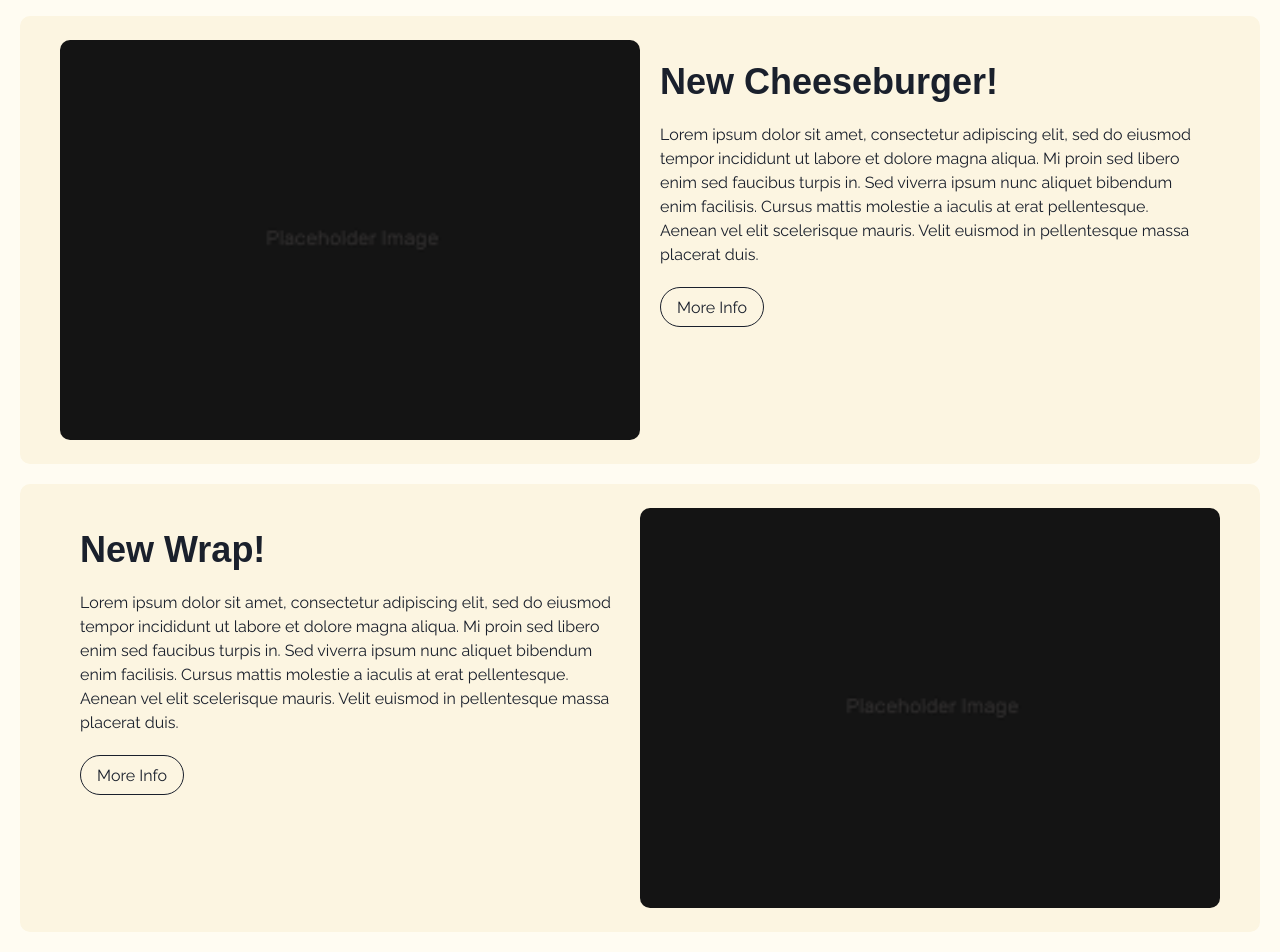
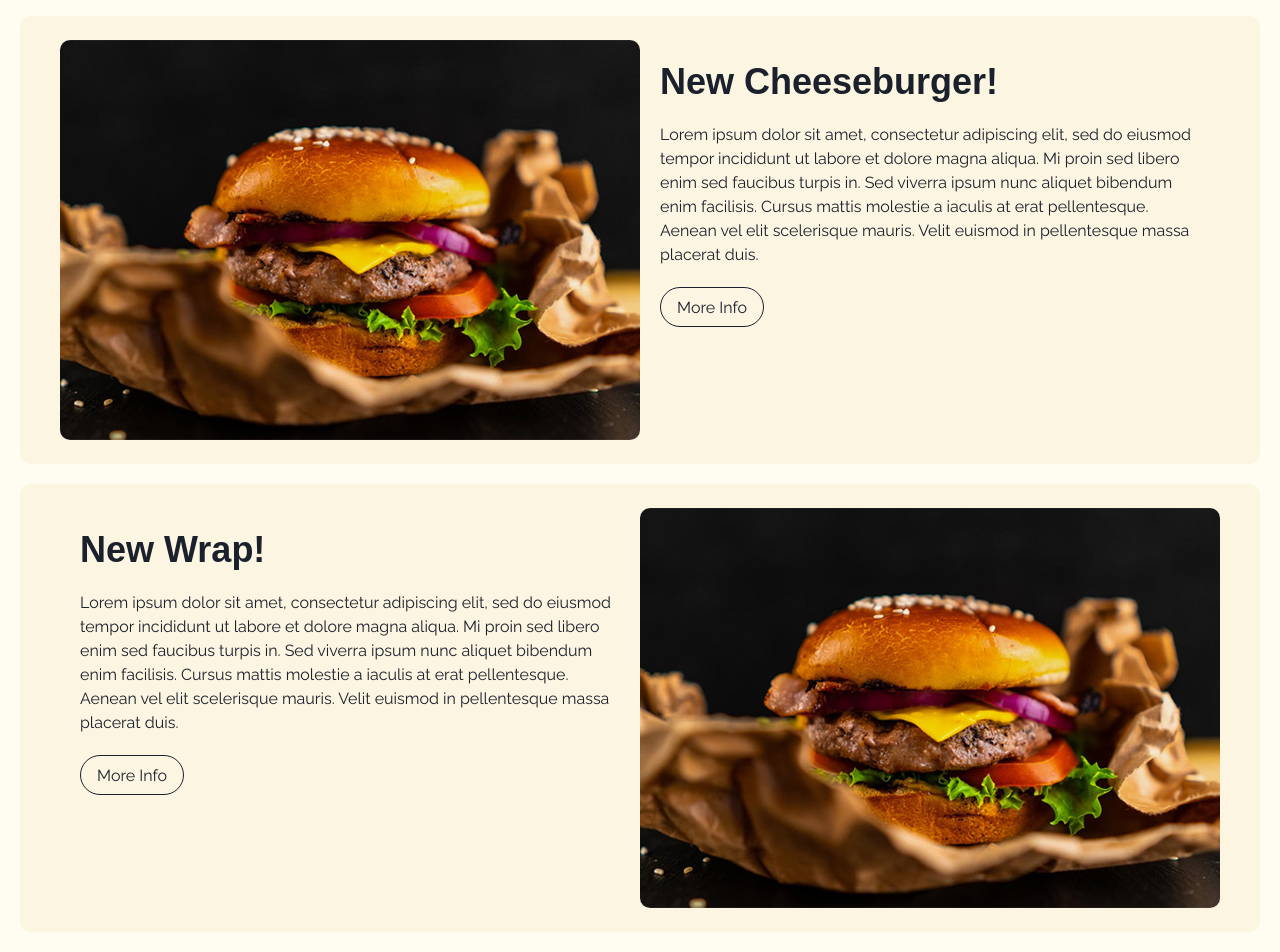
Before and after one commit to dev-marko/digit-project, a React (Create React App) app: page / in a window 1280 px wide. Shown: the part 111-1063 px from the top of the page. Built offline with nearby package versions, Linux system fonts and the light colour scheme; a web font is replaced by a local one.

Commit message:
Changed placeholder image for NewOffer component.

```diff
--- a/src/components/Navbar.jsx
+++ b/src/components/Navbar.jsx
@@ -1,4 +1,4 @@
-import { Flex, Button, Heading, Text } from "@chakra-ui/react";
+import { Flex, Heading, Text } from "@chakra-ui/react";
 
 import PrimaryButton from "./PrimaryButton.jsx";
 
--- a/src/components/NewOffer.jsx
+++ b/src/components/NewOffer.jsx
@@ -5,7 +5,7 @@ const NewOffer = () => {
   return (
     <Flex mb='5' flexDirection={'row'} bg='background.100' borderRadius='10px'>
       <Box ps='10' py='6' flex='1'>
-        <Image borderRadius='10px' w='75vh' h='50vh' objectFit='cover' src='./images/placeholder.png' alt="placeholder image" />
+        <Image borderRadius='10px' w='75vh' h='50vh' objectFit='cover' src='./images/new_offer_burger.jpg' alt="placeholder image" />
       </Box>
       <Box flex='1' pe='10' py='6'>
         <Box p='5'>
@@ -17,7 +17,7 @@ const NewOffer = () => {
             enim facilisis. Cursus mattis molestie a iaculis at erat pellentesque. Aenean vel elit
             scelerisque mauris. Velit euismod in pellentesque massa placerat duis.
           </Text>
-          <PrimaryButton text={'More Info'}/>
+          <PrimaryButton text={'More Info'} />
         </Box>
       </Box>
     </Flex>
--- a/src/components/NewOfferReversed.jsx
+++ b/src/components/NewOfferReversed.jsx
@@ -18,7 +18,7 @@ const NewOfferReversed = () => {
         </Box>
       </Box>
       <Box pe='10' py='6' flex='1'>
-        <Image borderRadius='10px' w='75vh' h='50vh' objectFit='cover' src='./images/placeholder.png' alt="placeholder image" />
+        <Image borderRadius='10px' w='75vh' h='50vh' objectFit='cover' src='./images/new_offer_burger.jpg' alt="placeholder image" />
       </Box>
     </Flex>
   );
```
Also changed, not shown: public/images/new_offer_burger.jpg (added).
